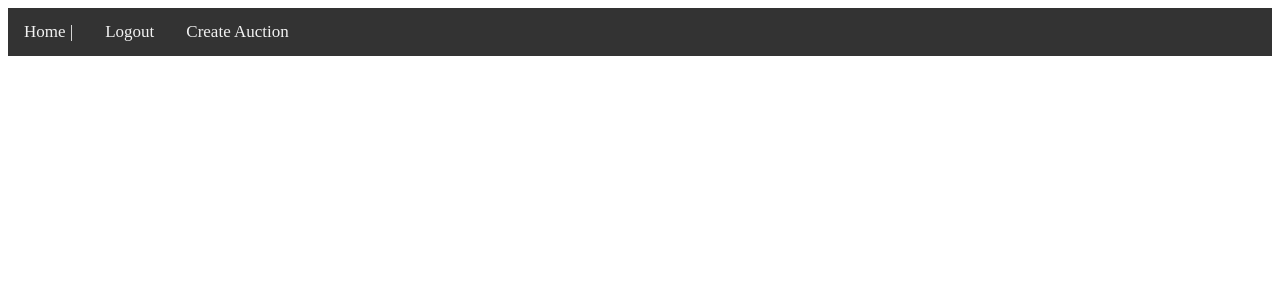
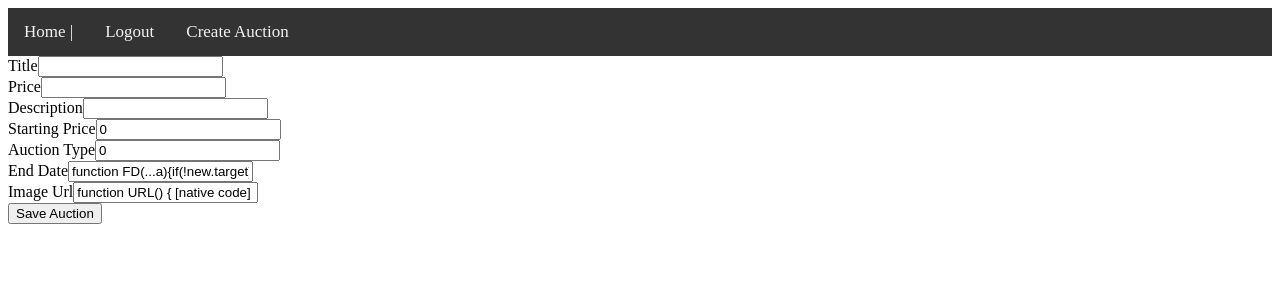
Before and after one commit to Lutsockr/Final-Capstone, a Vue app in the folder vue/: page /create in a window 1280 px wide. Shown: the top 300 px of the page. Built offline with nearby package versions, Linux system fonts and the light colour scheme; sample sign-in values are in the browser's storage.

Commit message:
added methods to create auction and to auction service

```diff
--- a/vue/src/components/CreateAuction.vue
+++ b/vue/src/components/CreateAuction.vue
@@ -9,8 +9,24 @@
       <input type="number" name="price" v-model="auction.price" />
     </div>
     <div class="field">
-      <label for="details">Details</label>
-      <input type="text" name="details" v-model="auction.details" />
+      <label for="description">Description</label>
+      <input type="text" name="description" v-model="auction.description" />
+    </div>
+    <div class="field">
+      <label for="startingPrice">Starting Price</label>
+      <input type="number" name="startingPrice" v-model="auction.startingPrice" />
+    </div>
+    <div class="field">
+      <label for="auctionType">Auction Type</label>
+      <input type="text" name="auctionType" v-model="auction.auctionType" />
+    </div>
+    <div class="field">
+      <label for="endDate">End Date</label>
+      <input type="datetime" name="endDate" v-model="auction.endDate" />
+    </div>
+    <div class="field">
+      <label for="imagePath">Image Url</label>
+      <input type="url" name="imagePath" v-model="auction.imagePath" />
     </div>
     <div class="actions">
       <button type="submit" v-on:click="saveAuction()">Save Auction</button>
@@ -22,13 +38,18 @@
 import auctionService from '../services/AuctionService';
 
 export default {
-  name: "create-topic",
+  name: "create-auction",
   data() {
     return {
       auction: {
         title: "",
         price: "",
-        details: "",
+        description: "",
+        startingPrice: 0,
+        auctionType: 0,
+        ownerId: 1,
+        endDate: Date,
+        imagePath: URL,
       }
     };
   },
--- a/vue/src/router/index.js
+++ b/vue/src/router/index.js
@@ -5,6 +5,7 @@ import Login from '../views/Login.vue'
 import Logout from '../views/Logout.vue'
 import Register from '../views/Register.vue'
 import store from '../store/index'
+import NewAuction from '../views/NewAuction.vue'
 
 Vue.use(Router)
 
@@ -52,7 +53,16 @@ const router = new Router({
       meta: {
         requiresAuth: false
       }
+    },
+    {
+      path: "/create",
+      name: "create",
+      component: NewAuction,
+      meta: {
+        requiresAuth: true
+      }
     }
+
   ]
 })
 
--- a/vue/src/services/AuctionService.js
+++ b/vue/src/services/AuctionService.js
@@ -13,6 +13,12 @@ export default {
   },
   addAuction(auction) {
     return http.post('/auctions', auction)
+  },
+  updateAuction(auctionID, auction) {
+    return http.put(`/auctions/${auctionID}`, auction)
+  },
+  deleteAuction(auctionID) {
+    return http.delete(`/auctions/${auctionID}`)
   }
 
 }
--- a/vue/src/services/AuthService.js
+++ b/vue/src/services/AuthService.js
@@ -13,6 +13,6 @@ export default {
 
   register(user) {
     return http.post('/register', user)
-  },
+  }
 
 }
```
Also changed, not shown: vue/src/App.vue (line endings or trailing spaces).
